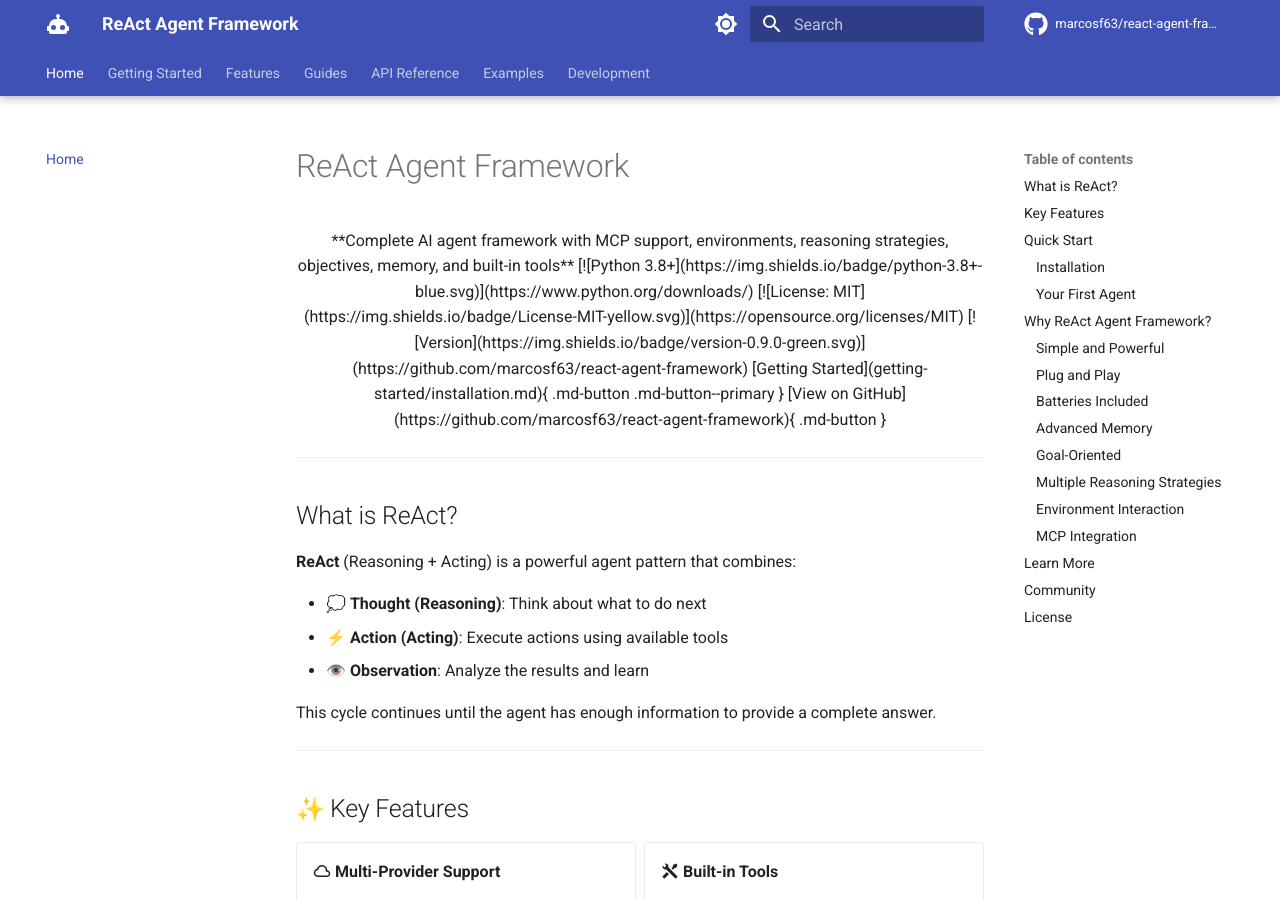
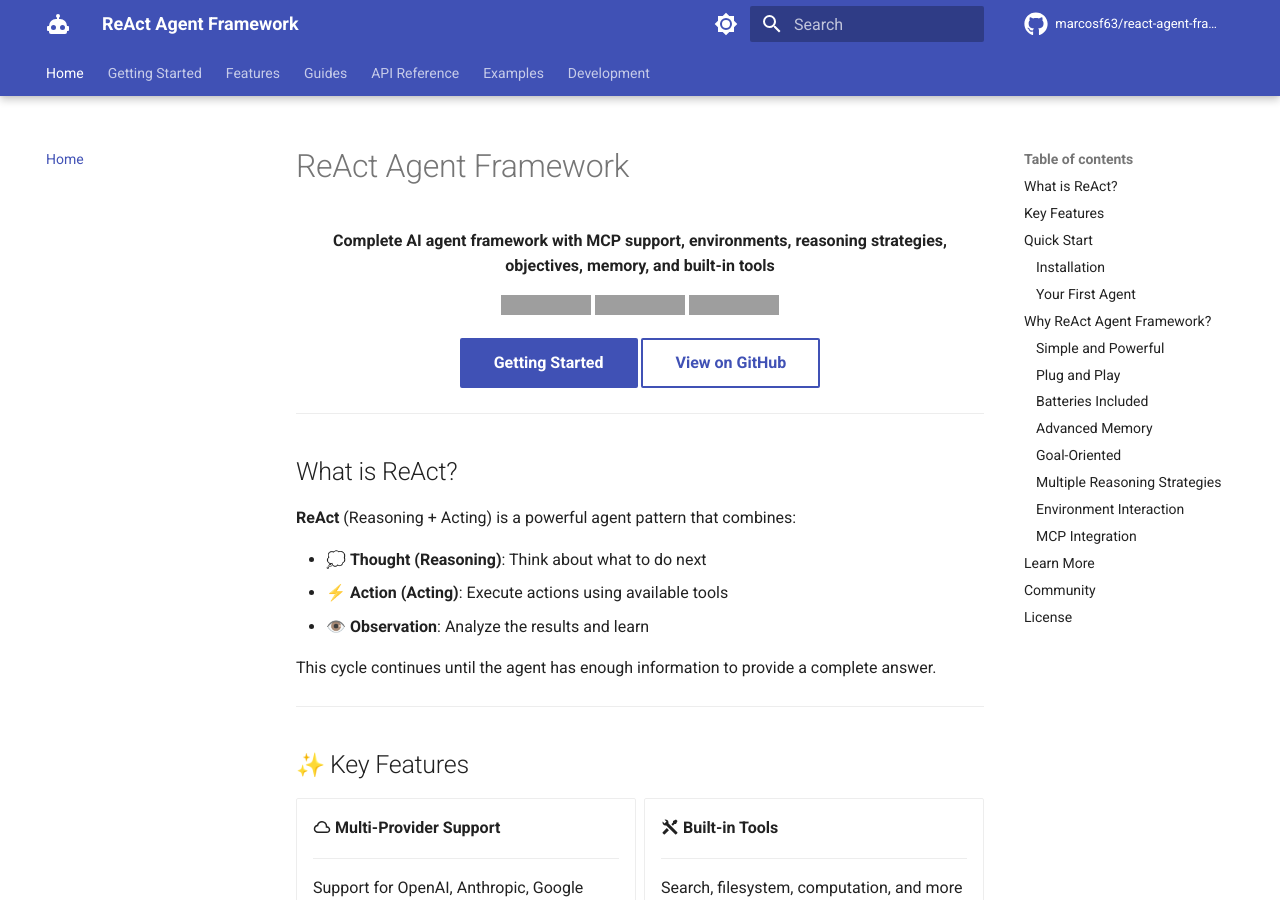
Before and after one commit to marcosf63/react-agent-framework, an MkDocs documentation site: the page built from docs/index.md, in a window 1280 px wide and 900 px high. Built offline with MkDocs 1.6.1 and Material for MkDocs 9.7.7, drawn with Linux system fonts in a browser that asks for light colours; emoji names are drawn with the system emoji font; comment, search, counter and statistics services are not loaded; the version menu is left out; some of the changed text lies outside the part shown; grey boxes are pictures that could not be loaded.

Commit message:
fix: correct markdown rendering in documentation homepage
- Replace div align=center with proper HTML p tags for better MkDocs Material compatibility
- Fix badge and button rendering
- Remove conflicting docs/README.md file

```diff
--- a/docs/index.md
+++ b/docs/index.md
@@ -1,17 +1,19 @@
 # ReAct Agent Framework
 
-<div align="center">
+<p align="center">
+  <strong>Complete AI agent framework with MCP support, environments, reasoning strategies, objectives, memory, and built-in tools</strong>
+</p>
 
-**Complete AI agent framework with MCP support, environments, reasoning strategies, objectives, memory, and built-in tools**
+<p align="center">
+  <a href="https://www.python.org/downloads/"><img src="https://img.shields.io/badge/python-3.8+-blue.svg" alt="Python 3.8+"></a>
+  <a href="https://opensource.org/licenses/MIT"><img src="https://img.shields.io/badge/License-MIT-yellow.svg" alt="License: MIT"></a>
+  <a href="https://github.com/marcosf63/react-agent-framework"><img src="https://img.shields.io/badge/version-0.9.0-green.svg" alt="Version"></a>
+</p>
 
-[![Python 3.8+](https://img.shields.io/badge/python-3.8+-blue.svg)](https://www.python.org/downloads/)
-[![License: MIT](https://img.shields.io/badge/License-MIT-yellow.svg)](https://opensource.org/licenses/MIT)
-[![Version](https://img.shields.io/badge/version-0.9.0-green.svg)](https://github.com/marcosf63/react-agent-framework)
-
-[Getting Started](getting-started/installation.md){ .md-button .md-button--primary }
-[View on GitHub](https://github.com/marcosf63/react-agent-framework){ .md-button }
-
-</div>
+<p align="center">
+  <a href="getting-started/installation/" class="md-button md-button--primary">Getting Started</a>
+  <a href="https://github.com/marcosf63/react-agent-framework" class="md-button">View on GitHub</a>
+</p>
 
 ---
 
@@ -359,10 +361,10 @@
 
 ---
 
-<div align="center">
+<p align="center">
+  <strong>Built with :heart: using ReAct Agent Framework</strong>
+</p>
 
-**Built with :heart: using ReAct Agent Framework**
-
-[Get Started Now](getting-started/installation.md){ .md-button .md-button--primary }
-
-</div>
+<p align="center">
+  <a href="getting-started/installation/" class="md-button md-button--primary">Get Started Now</a>
+</p>
```
Also changed, not shown: docs/README.md (deleted, +0 -59 lines).
